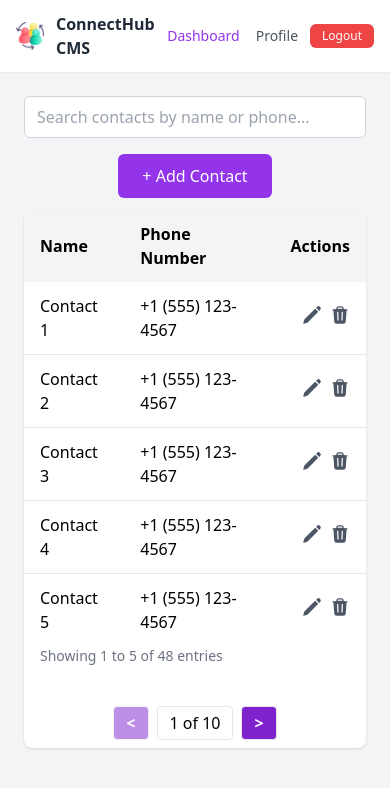
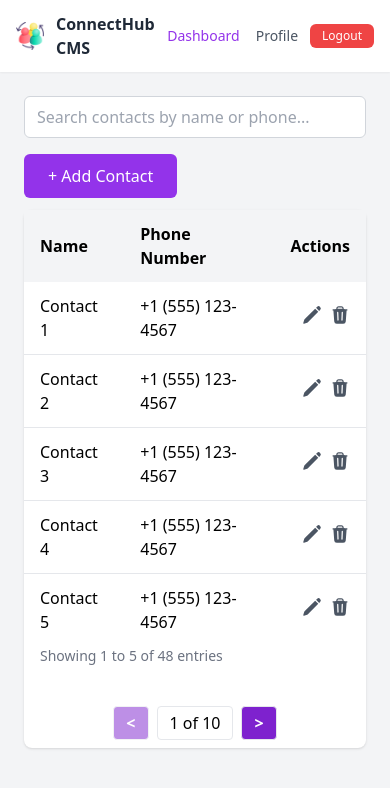
Before and after one commit to muhammadanascode/contact-management-frontend, a React (Create React App) app: page / in a window 390 px wide. Shown: the top 788 px of the page. Built offline with nearby package versions, Linux system fonts and the light colour scheme.

Commit message:
style: style the button to be displayed on the left instead of center

```diff
--- a/src/components/Dashboard.js
+++ b/src/components/Dashboard.js
@@ -29,7 +29,7 @@ const Dashboard = () => {
 
             <main className="max-w-6xl mx-auto p-6">
                 {/* Search + Action Row */}
-                <div className="flex flex-col sm:flex-row gap-4 mb-3 items-center">
+                <div className="flex flex-col sm:flex-row gap-4 mb-3 items-start sm:items-center">
                     <div className="flex-1 w-full">
                         <SearchBar />
                     </div>
```
